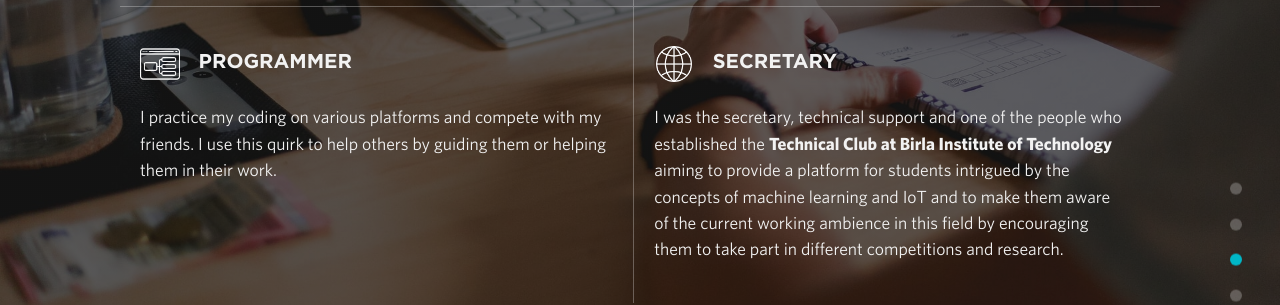
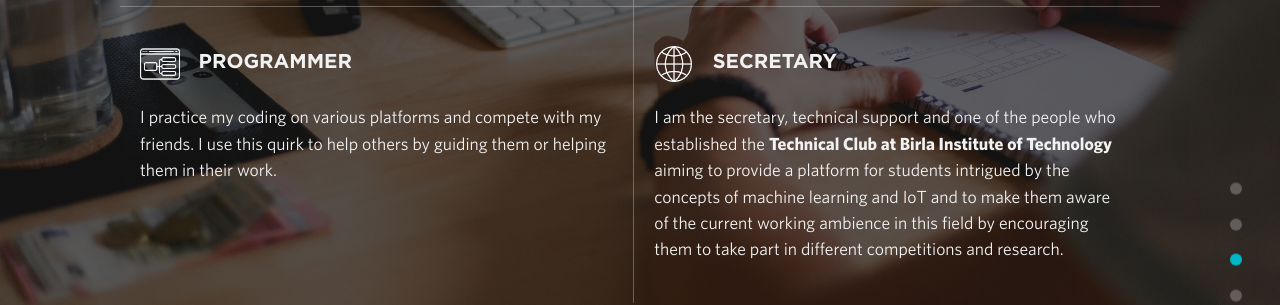
Before and after one commit to AmbiTyga/AmbiTyga.github.io, a Jekyll site: the page built from index.html, in a window 1280 px wide and 900 px high, scrolled down 2014 px. Shown: the part 154-459 px from the top of the window. Built offline with Jekyll 4.4.1, drawn with Linux system fonts in a browser that asks for light colours; nearby versions of some CDN libraries.

Commit message:
Updating services.yml

```diff
--- a/_data/services.yml
+++ b/_data/services.yml
@@ -15,4 +15,4 @@
 
     - heading: Secretary
       sprite: wit
-      text: I was the secretary, technical support and one of the people who established the <strong>Technical Club at Birla Institute of Technology</strong> aiming to provide a platform for students intrigued by the concepts of machine learning  and IoT and to make them aware of the current working ambience in this field by encouraging them to take part in different competitions and research.
+      text: I am the secretary, technical support and one of the people who established the <strong>Technical Club at Birla Institute of Technology</strong> aiming to provide a platform for students intrigued by the concepts of machine learning  and IoT and to make them aware of the current working ambience in this field by encouraging them to take part in different competitions and research.
```
